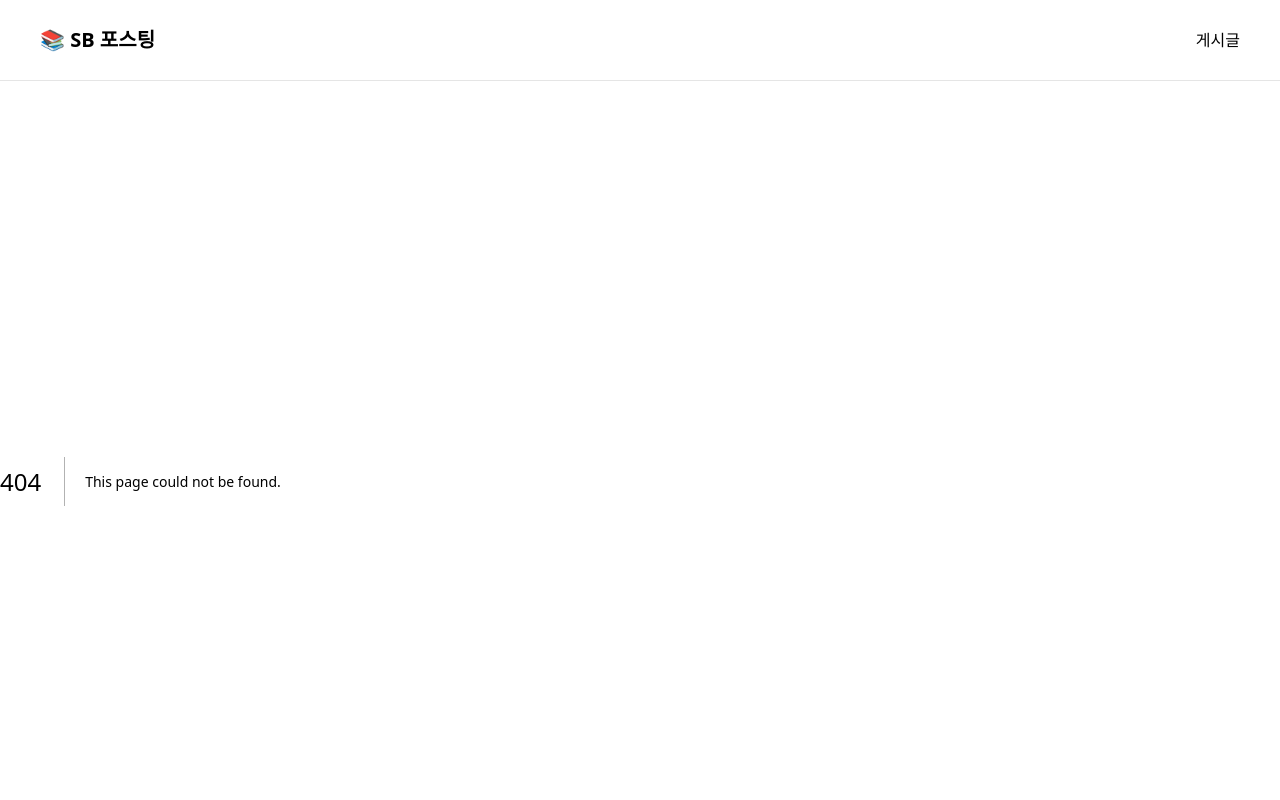
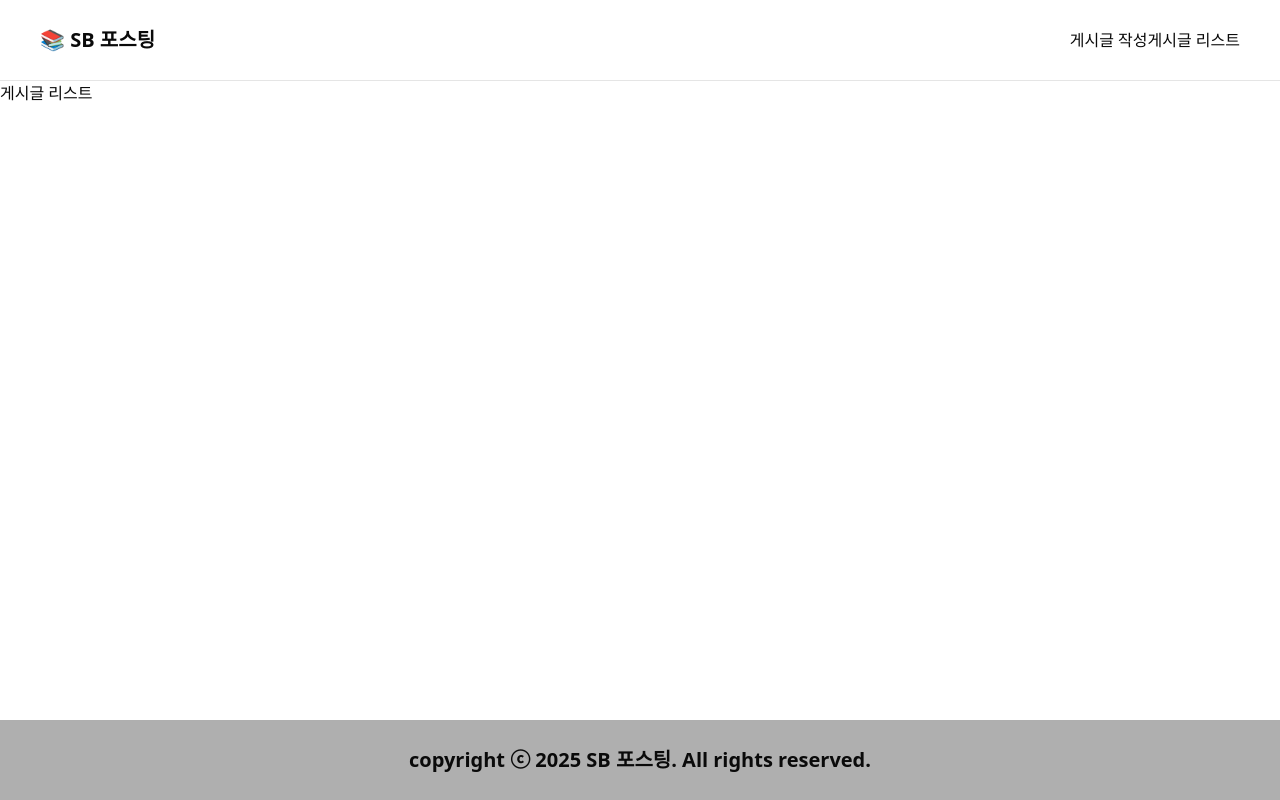
Before and after one commit to SangWon7242/sb-app1-test, a Next.js app: page /post/list in a window 1280 px wide. Before the commit this address had no page. Shown: the top 800 px of the page. Built offline with nearby package versions, Linux system fonts and the light colour scheme.

Commit message:
게시물 작성

```diff
--- a/src/app/layout.tsx
+++ b/src/app/layout.tsx
@@ -37,10 +37,18 @@ export default function RootLayout({
               <ul className="flex h-full">
                 <li>
                   <Link
-                    href={"/post"}
+                    href={"/post/write"}
                     className="flex h-full items-center h-full"
                   >
-                    게시글
+                    게시글 작성
+                  </Link>
+                </li>
+                <li>
+                  <Link
+                    href={"/post/list"}
+                    className="flex h-full items-center h-full"
+                  >
+                    게시글 리스트
                   </Link>
                 </li>
               </ul>
--- a/src/app/post/layout.tsx
+++ b/src/app/post/layout.tsx
@@ -3,5 +3,5 @@ export default function PostLayout({
 }: Readonly<{
   children: React.ReactNode;
 }>) {
-  return <div>{children}</div>;
+  return <>{children}</>;
 }
--- /dev/null
+++ b/src/app/post/list/page.tsx
@@ -0,0 +1,7 @@
+export default function Page() {
+  return (
+    <section>
+      <h1>게시글 리스트</h1>
+    </section>
+  );
+}
--- a/src/app/post/write/page.tsx
+++ b/src/app/post/write/page.tsx
@@ -0,0 +1,66 @@
+"use client";
+
+import { Input } from "@/components/ui/input";
+import { Button } from "@/components/ui/button";
+import { Textarea } from "@/components/ui/textarea";
+
+import { useState } from "react";
+import { Post } from "@/app/types/post";
+
+export default function Page() {
+  const [title, setTitle] = useState("");
+  const [content, setContent] = useState("");
+
+  const [posts, setPosts] = useState<Post[]>([]);
+
+  const handleSubmit = () => {
+    if (!title.trim() || !content.trim()) return;
+
+    // 2. 새 글 추가
+    setPosts((prev) => [
+      ...prev,
+      {
+        id: Date.now(),
+        title,
+        content,
+      },
+    ]);
+
+    // 3. 입력값 초기화
+    setTitle("");
+    setContent("");
+  };
+
+  return (
+    <section className="post-write">
+      <h1>게시글 작성</h1>
+
+      <Input
+        placeholder="제목을 입력해주세요."
+        value={title}
+        onChange={(e) => setTitle(e.target.value)}
+      />
+      <Textarea
+        placeholder="내용을 입력해주세요."
+        value={content}
+        onChange={(e) => setContent(e.target.value)}
+      />
+      <Button onClick={handleSubmit}>작성</Button>
+
+      {/* 4. 등록된 글 목록 표시 */}
+      <div style={{ marginTop: 24 }}>
+        <h2>테스트 등록된 글</h2>
+        {posts.length === 0 && <p>아직 등록된 글이 없습니다.</p>}
+        {posts.map((post) => (
+          <div
+            key={post.id}
+            style={{ border: "1px solid #ddd", marginTop: 8, padding: 8 }}
+          >
+            <h3>{post.title}</h3>
+            <p>{post.content}</p>
+          </div>
+        ))}
+      </div>
+    </section>
+  );
+}
--- /dev/null
+++ b/src/app/types/post.ts
@@ -0,0 +1,5 @@
+export type Post = {
+  id: number;
+  title: string;
+  content: string;
+};
```
